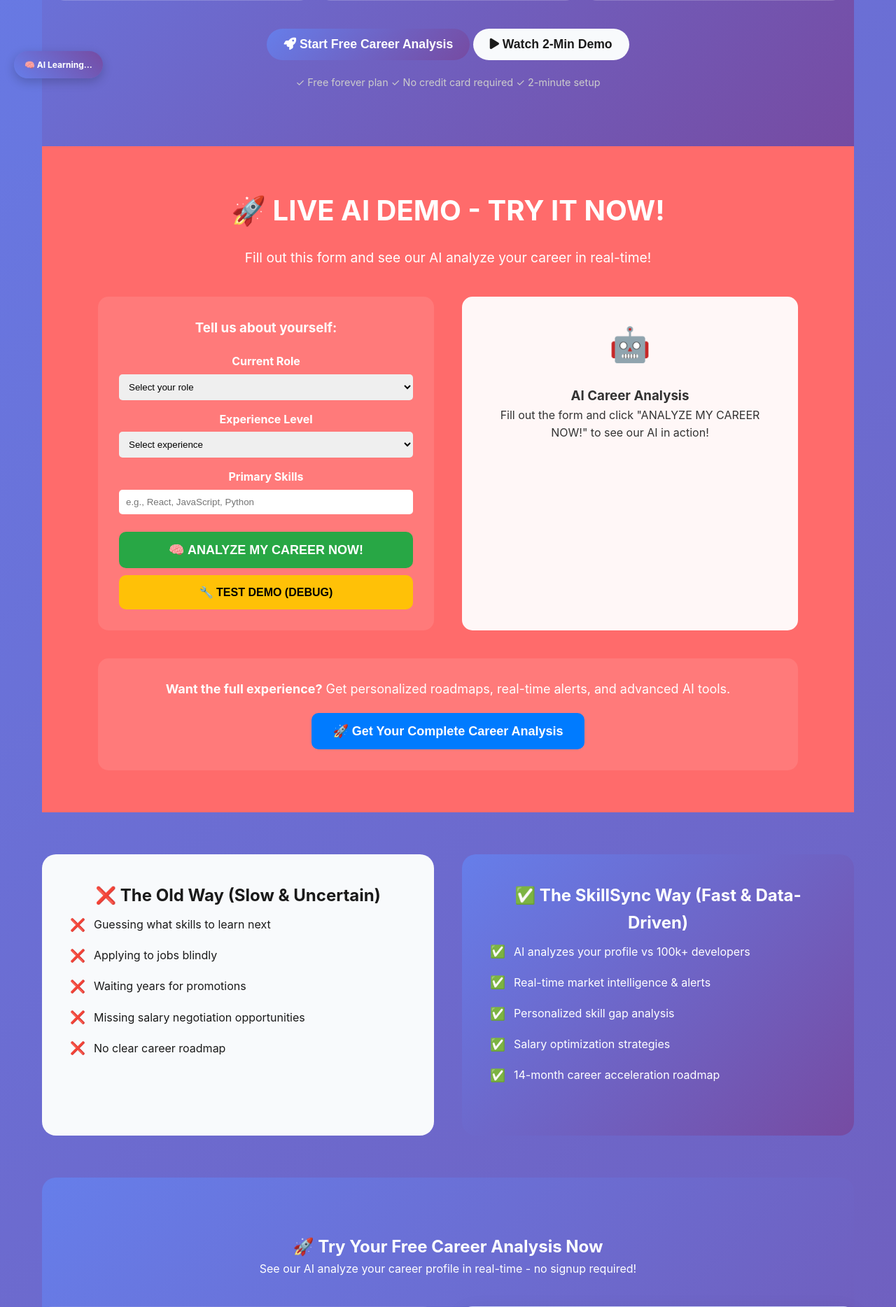
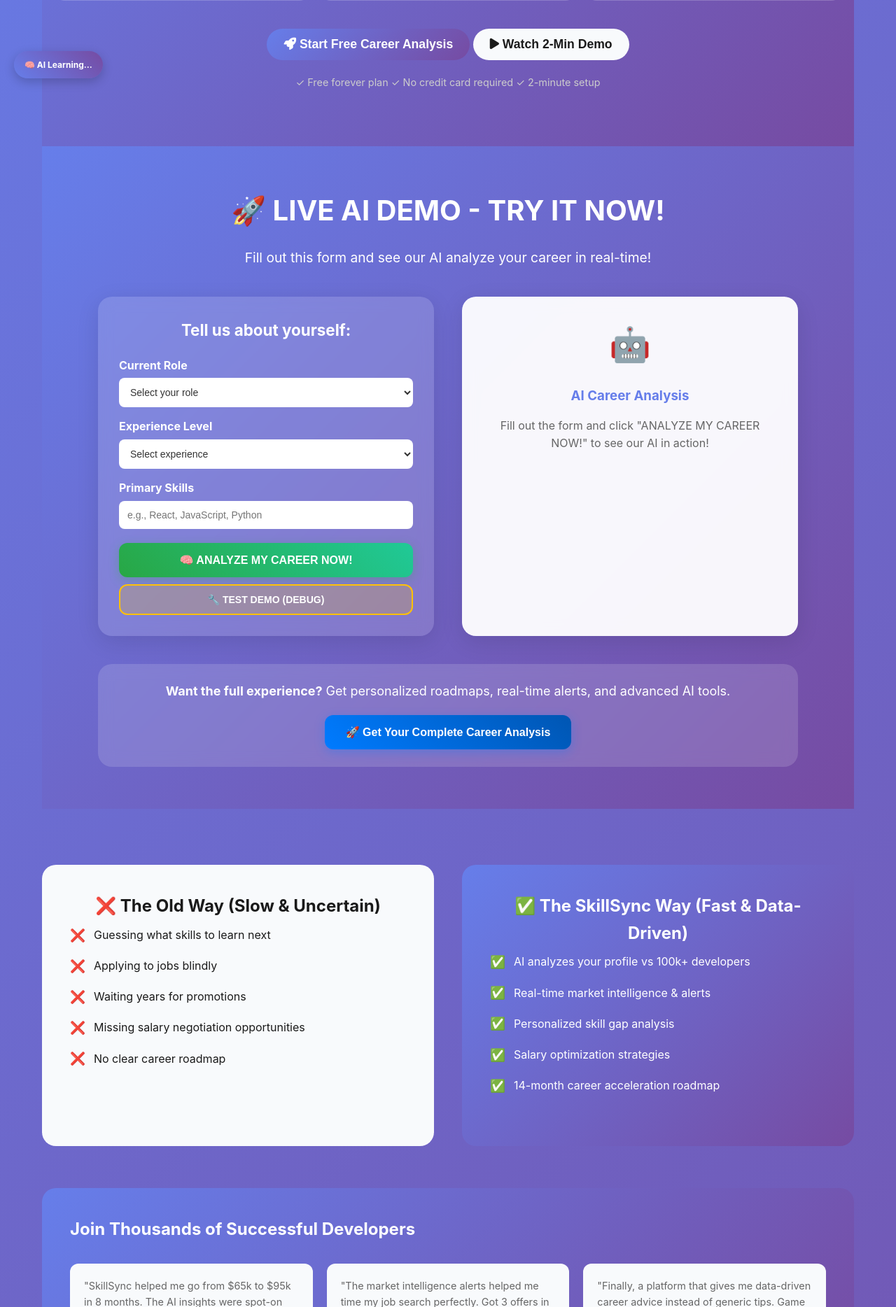
Before and after one commit to ConWan30/skillsync-ai-platform, a Flask app: page / in a window 1280 px wide. Shown: the part 668-2536 px from the top of the page at 70% size. Run offline with Flask 3, Linux system fonts and the light colour scheme; some libraries are stand-ins or nearby versions.

Commit message:
change live demo section

```diff
--- a/templates/index.html
+++ b/templates/index.html
@@ -748,19 +748,19 @@
         </section>
 
         <!-- WORKING DEMO SECTION - CLEARLY VISIBLE -->
-        <section style="background: #ff6b6b; color: white; padding: 60px 20px; text-align: center; min-height: 500px;" id="demo">
+        <section style="background: linear-gradient(135deg, #667eea 0%, #764ba2 100%); color: white; padding: 60px 20px; text-align: center;" id="demo">
             <div style="max-width: 1000px; margin: 0 auto;">
                 <h2 style="font-size: 2.5rem; margin-bottom: 20px;">🚀 LIVE AI DEMO - TRY IT NOW!</h2>
                 <p style="font-size: 1.2rem; margin-bottom: 40px;">Fill out this form and see our AI analyze your career in real-time!</p>
 
                 <div style="display: grid; grid-template-columns: 1fr 1fr; gap: 40px; margin-top: 40px;">
                     <!-- Demo Form -->
-                    <div style="background: rgba(255,255,255,0.1); padding: 30px; border-radius: 15px;">
-                        <h3 style="margin-bottom: 20px;">Tell us about yourself:</h3>
+                    <div style="background: rgba(255,255,255,0.15); padding: 30px; border-radius: 20px; backdrop-filter: blur(10px); box-shadow: 0 8px 32px rgba(0,0,0,0.1);">
+                        <h3 style="margin-bottom: 20px; font-size: 1.4rem;">Tell us about yourself:</h3>
                         <form id="liveDemoForm">
                             <div style="margin-bottom: 15px;">
-                                <label style="display: block; margin-bottom: 5px; font-weight: bold;">Current Role</label>
-                                <select id="demoRole" required style="width: 100%; padding: 10px; border: none; border-radius: 5px;">
+                                <label style="display: block; margin-bottom: 5px; font-weight: bold; text-align: left;">Current Role</label>
+                                <select id="demoRole" required style="width: 100%; padding: 12px; border: none; border-radius: 8px; font-size: 14px; background: white; color: #333;">
                                     <option value="">Select your role</option>
                                     <option value="frontend">Frontend Developer</option>
                                     <option value="backend">Backend Developer</option>
@@ -772,8 +772,8 @@
                             </div>
 
                             <div style="margin-bottom: 15px;">
-                                <label style="display: block; margin-bottom: 5px; font-weight: bold;">Experience Level</label>
-                                <select id="demoExperience" required style="width: 100%; padding: 10px; border: none; border-radius: 5px;">
+                                <label style="display: block; margin-bottom: 5px; font-weight: bold; text-align: left;">Experience Level</label>
+                                <select id="demoExperience" required style="width: 100%; padding: 12px; border: none; border-radius: 8px; font-size: 14px; background: white; color: #333;">
                                     <option value="">Select experience</option>
                                     <option value="0-1">0-1 years</option>
                                     <option value="2-4">2-4 years</option>
@@ -782,37 +782,37 @@
                                 </select>
                             </div>
 
-                            <div style="margin-bottom: 15px;">
-                                <label style="display: block; margin-bottom: 5px; font-weight: bold;">Primary Skills</label>
-                                <input type="text" id="demoSkills" placeholder="e.g., React, JavaScript, Python" required style="width: 100%; padding: 10px; border: none; border-radius: 5px;">
+                            <div style="margin-bottom: 20px;">
+                                <label style="display: block; margin-bottom: 5px; font-weight: bold; text-align: left;">Primary Skills</label>
+                                <input type="text" id="demoSkills" placeholder="e.g., React, JavaScript, Python" required style="width: 100%; padding: 12px; border: none; border-radius: 8px; font-size: 14px; background: white; color: #333;">
                             </div>
 
-                            <button type="submit" style="width: 100%; padding: 15px; background: #28a745; color: white; border: none; border-radius: 10px; font-size: 18px; font-weight: bold; cursor: pointer; margin-top: 10px;">
+                            <button type="submit" style="width: 100%; padding: 15px; background: linear-gradient(45deg, #28a745, #20c997); color: white; border: none; border-radius: 12px; font-size: 16px; font-weight: bold; cursor: pointer; margin-bottom: 10px; transition: transform 0.2s; box-shadow: 0 4px 15px rgba(40, 167, 69, 0.3);" onmouseover="this.style.transform='translateY(-2px)'" onmouseout="this.style.transform='translateY(0)'">
                                 🧠 ANALYZE MY CAREER NOW!
                             </button>
 
-                            <button type="button" onclick="testDemoForm()" style="width: 100%; padding: 15px; background: #ffc107; color: black; border: none; border-radius: 10px; font-size: 16px; font-weight: bold; cursor: pointer; margin-top: 10px;">
+                            <button type="button" onclick="testDemoForm()" style="width: 100%; padding: 12px; background: rgba(255,193,7,0.2); color: white; border: 2px solid #ffc107; border-radius: 12px; font-size: 14px; font-weight: bold; cursor: pointer; transition: all 0.2s;" onmouseover="this.style.background='rgba(255,193,7,0.3)'" onmouseout="this.style.background='rgba(255,193,7,0.2)'">
                                 🔧 TEST DEMO (DEBUG)
                             </button>
                         </form>
                     </div>
 
                     <!-- Demo Results -->
-                    <div id="demoResults" style="background: rgba(255,255,255,0.95); color: #333; padding: 30px; border-radius: 15px; min-height: 400px;">
+                    <div id="demoResults" style="background: rgba(255,255,255,0.95); color: #333; padding: 30px; border-radius: 20px; backdrop-filter: blur(10px); box-shadow: 0 8px 32px rgba(0,0,0,0.1);">
                         <div class="demo-placeholder" style="text-align: center;">
                             <div style="font-size: 48px; margin-bottom: 20px;">🤖</div>
-                            <h3>AI Career Analysis</h3>
-                            <p>Fill out the form and click "ANALYZE MY CAREER NOW!" to see our AI in action!</p>
+                            <h3 style="color: #667eea; margin-bottom: 15px;">AI Career Analysis</h3>
+                            <p style="color: #666; line-height: 1.6;">Fill out the form and click "ANALYZE MY CAREER NOW!" to see our AI in action!</p>
                         </div>
 
                         <div class="demo-loading" id="demoLoading" style="display: none; text-align: center;">
                             <div style="font-size: 48px; color: #667eea; margin-bottom: 20px;">🧠</div>
-                            <h3>AI Analyzing Your Profile...</h3>
+                            <h3 style="color: #667eea; margin-bottom: 20px;">AI Analyzing Your Profile...</h3>
                             <div class="analysis-steps">
-                                <div class="analysis-step" id="step1">🔍 Analyzing your skills and experience</div>
-                                <div class="analysis-step" id="step2">📊 Comparing with market data</div>
-                                <div class="analysis-step" id="step3">🎯 Generating personalized insights</div>
-                                <div class="analysis-step" id="step4">💡 Creating career recommendations</div>
+                                <div class="analysis-step" id="step1" style="color: #666; margin-bottom: 10px; padding: 10px; background: rgba(102, 126, 234, 0.1); border-radius: 8px;">🔍 Analyzing your skills and experience</div>
+                                <div class="analysis-step" id="step2" style="color: #666; margin-bottom: 10px; padding: 10px; background: rgba(102, 126, 234, 0.1); border-radius: 8px;">📊 Comparing with market data</div>
+                                <div class="analysis-step" id="step3" style="color: #666; margin-bottom: 10px; padding: 10px; background: rgba(102, 126, 234, 0.1); border-radius: 8px;">🎯 Generating personalized insights</div>
+                                <div class="analysis-step" id="step4" style="color: #666; margin-bottom: 10px; padding: 10px; background: rgba(102, 126, 234, 0.1); border-radius: 8px;">💡 Creating career recommendations</div>
                             </div>
                         </div>
 
@@ -822,9 +822,9 @@
                     </div>
                 </div>
 
-                <div style="margin-top: 40px; padding: 30px; background: rgba(255,255,255,0.1); border-radius: 15px;">
-                    <p style="font-size: 18px; margin-bottom: 20px;"><strong>Want the full experience?</strong> Get personalized roadmaps, real-time alerts, and advanced AI tools.</p>
-                    <button onclick="openSignupModal()" style="padding: 15px 30px; background: #007bff; color: white; border: none; border-radius: 10px; font-size: 18px; font-weight: bold; cursor: pointer;">
+                <div style="margin-top: 40px; padding: 25px; background: rgba(255,255,255,0.15); border-radius: 20px; backdrop-filter: blur(10px);">
+                    <p style="font-size: 18px; margin-bottom: 20px; line-height: 1.6;"><strong>Want the full experience?</strong> Get personalized roadmaps, real-time alerts, and advanced AI tools.</p>
+                    <button onclick="openSignupModal()" style="padding: 15px 30px; background: linear-gradient(45deg, #007bff, #0056b3); color: white; border: none; border-radius: 12px; font-size: 16px; font-weight: bold; cursor: pointer; transition: transform 0.2s; box-shadow: 0 4px 15px rgba(0, 123, 255, 0.3);" onmouseover="this.style.transform='translateY(-2px)'" onmouseout="this.style.transform='translateY(0)'">
                         🚀 Get Your Complete Career Analysis
                     </button>
                 </div>
@@ -832,7 +832,7 @@
         </section>
 
         <!-- Problem/Solution Section -->
-        <section class="problem-solution">
+        <section class="problem-solution" style="margin-top: 0; padding-top: 80px;">
             <div class="problem-side">
                 <h2>❌ The Old Way (Slow & Uncertain)</h2>
                 <ul class="problem-list">
@@ -853,95 +853,6 @@
                     <li>Salary optimization strategies</li>
                     <li>14-month career acceleration roadmap</li>
                 </ul>
-            </div>
-        </section>
-
-        <!-- Live AI Demo Section -->
-        <section class="demo-section" id="demo">
-            <h2>🚀 Try Your Free Career Analysis Now</h2>
-            <p>See our AI analyze your career profile in real-time - no signup required!</p>
-
-            <div class="live-demo-container">
-                <div class="demo-input-section">
-                    <h3>Tell us about yourself:</h3>
-                    <form id="liveDemoForm">
-                        <div class="demo-form-group">
-                            <label>Current Role</label>
-                            <select id="demoRole" required>
-                                <option value="">Select your role</option>
-                                <option value="frontend">Frontend Developer</option>
-                                <option value="backend">Backend Developer</option>
-                                <option value="fullstack">Full Stack Developer</option>
-                                <option value="mobile">Mobile Developer</option>
-                                <option value="devops">DevOps Engineer</option>
-                                <option value="data-scientist">Data Scientist</option>
-                                <option value="student">Student/Learning</option>
-                            </select>
-                        </div>
-
-                        <div class="demo-form-group">
-                            <label>Experience Level</label>
-                            <select id="demoExperience" required>
-                                <option value="">Select experience</option>
-                                <option value="0-1">0-1 years</option>
-                                <option value="2-4">2-4 years</option>
-                                <option value="5-7">5-7 years</option>
-                                <option value="8+">8+ years</option>
-                            </select>
-                        </div>
-
-                        <div class="demo-form-group">
-                            <label>Primary Skills</label>
-                            <input type="text" id="demoSkills" placeholder="e.g., React, JavaScript, Python" required>
-                        </div>
-
-                        <div class="demo-form-group">
-                            <label>Target Role (Optional)</label>
-                            <input type="text" id="demoTarget" placeholder="e.g., Senior Frontend Developer">
-                        </div>
-
-                        <button type="submit" class="demo-analyze-btn">
-                            <i class="fas fa-brain"></i> Analyze My Career Now
-                        </button>
-
-                        <!-- Test button for debugging -->
-                        <button type="button" class="demo-analyze-btn" onclick="testDemoForm()" style="background: #28a745; margin-top: 10px;">
-                            <i class="fas fa-bug"></i> Test Demo (Debug)
-                        </button>
-                    </form>
-                </div>
-
-                <div class="demo-results-section" id="demoResults">
-                    <div class="demo-placeholder">
-                        <div class="demo-placeholder-icon">🤖</div>
-                        <h3>AI Career Analysis</h3>
-                        <p>Fill out the form and click "Analyze My Career Now" to see our AI in action!</p>
-                    </div>
-
-                    <div class="demo-loading" id="demoLoading">
-                        <div class="loading-brain">
-                            <i class="fas fa-brain fa-spin"></i>
-                        </div>
-                        <h3>AI Analyzing Your Profile...</h3>
-                        <div class="analysis-steps">
-                            <div class="analysis-step" id="step1">🔍 Analyzing your skills and experience</div>
-                            <div class="analysis-step" id="step2">📊 Comparing with market data</div>
-                            <div class="analysis-step" id="step3">🎯 Generating personalized insights</div>
-                            <div class="analysis-step" id="step4">💡 Creating career recommendations</div>
-                        </div>
-                    </div>
-
-                    <div class="demo-analysis-results" id="analysisResults">
-                        <!-- AI results will be populated here -->
-                    </div>
-                </div>
-            </div>
-
-            <div class="demo-cta-section">
-                <p><strong>Want the full experience?</strong> Get personalized roadmaps, real-time alerts, and advanced AI tools.</p>
-                <button class="cta-primary" onclick="openSignupModal()">
-                    <i class="fas fa-rocket"></i> Get Your Complete Career Analysis
-                </button>
             </div>
         </section>
 
```
